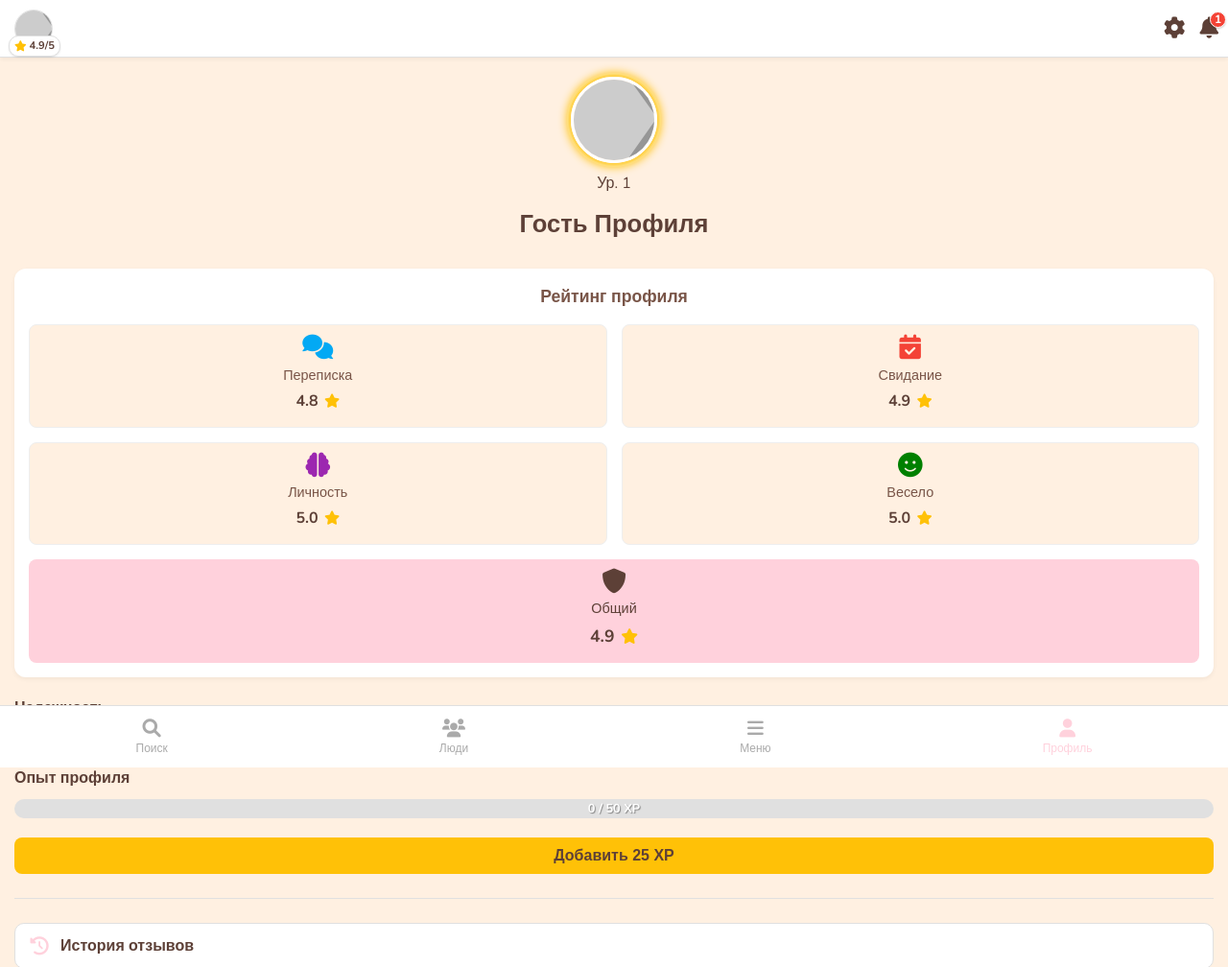
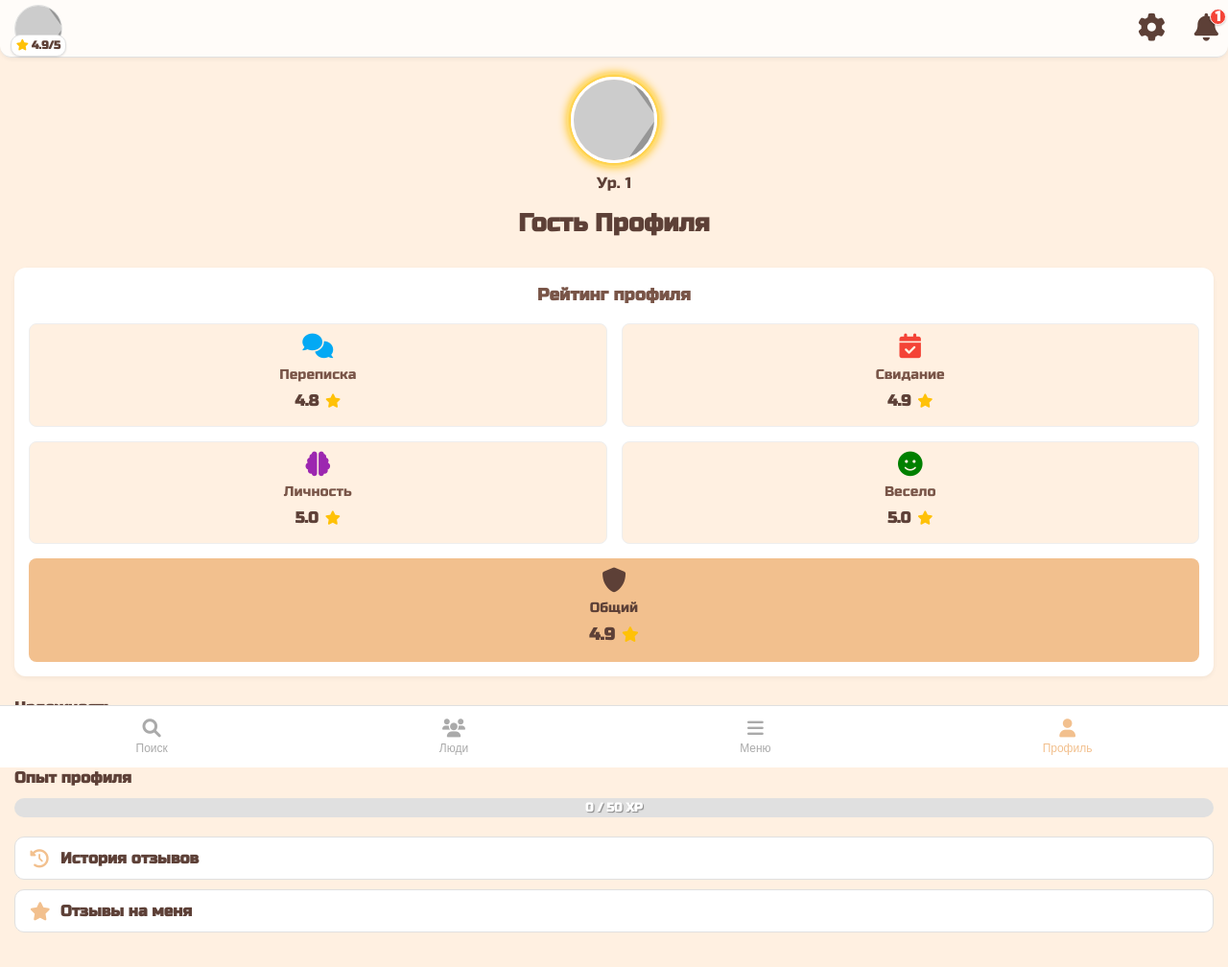
Before and after one commit to monsteratum228/monsteratum228.github.io, a plain HTML site: page index.html in a window 1280 px wide. Shown: the top 1008 px of the page at 96% size. Drawn offline with nearby package versions, Linux system fonts and the light colour scheme; placeholder pictures from the web are drawn by us.

Commit message:
font + color upd

```diff
--- a/index.html
+++ b/index.html
@@ -6,7 +6,7 @@
     <title>DateChecker</title>
     <link rel="preconnect" href="https://fonts.googleapis.com">
     <link rel="preconnect" href="https://fonts.gstatic.com" crossorigin>
-    <link href="https://fonts.googleapis.com/css2?family=Nunito:wght@400;600;700&display=swap" rel="stylesheet">
+    <link href="https://fonts.googleapis.com/css2?family=Lobster&family=Russo+One&display=swap" rel="stylesheet">
     <link rel="stylesheet" href="https://cdnjs.cloudflare.com/ajax/libs/font-awesome/6.0.0-beta3/css/all.min.css">
     <link rel="stylesheet" href="style.css">
     <script src="https://telegram.org/js/telegram-web-app.js"></script>
@@ -23,10 +23,10 @@
                 </div>
             </div>
             <div class="header-icons"> <div class="settings-icon header-icon" data-modal-target="modal-settings" title="Настройки">
-                    <i class="fas fa-cog"></i>
+                    <i class="fas fa-cog "></i>
                 </div>
                 <div class="notification-icon-container header-icon" title="Уведомления">
-                     <i class="fas fa-bell"></i>
+                     <i class="fas fa-bell "></i>
                      <span class="notification-badge">1</span>
                 </div>
             </div>
@@ -92,9 +92,9 @@
                 </div>
             </div>
 
-             <button id="add-xp-button" class="test-button">Добавить <span id="xp-value-to-add">25</span> XP</button>
+             <!-- <button id="add-xp-button" class="test-button">Добавить <span id="xp-value-to-add">25</span> XP</button> -->
 
-            <hr class="profile-divider" >
+            <!--<hr class="profile-divider" > -->
 
             <div class="profile-actions">
                 <button class="action-button" data-target="page-reviews-history"> <i class="fas fa-history action-icon"></i>
@@ -223,7 +223,7 @@
             <div class="search-container">
                 <h2>Поиск пользователя</h2>
                 <p>Введите ссылку на профиль Telegram или username:</p>
-                <input type="text" id="search-input" placeholder="@username или t.me/username">
+                <input type="text" id="search-input" placeholder="@username или t.me/user">
                 <button class="search-button">Найти</button>
             </div>
         </section>
--- a/script.js
+++ b/script.js
@@ -502,10 +502,10 @@ document.addEventListener('DOMContentLoaded', () => {
              if (starCounts[i] > 0) { // Показываем только те, что есть
                   summaryHTML += `
                      <div class="star-rating-line">
-                         <span class="star-icons">${'<i class="fas fa-star"></i>'.repeat(i)}</span>
-                         <span class="star-label">${i} ${i > 1 && i < 5 ? 'звезды' : 'звезд'}:</span>
-                         <span class="star-count">${starCounts[i]}</span>
-                     </div>
+                    <span class="star-icons">${'<i class="fas fa-star"></i>'.repeat(i)}</span>
+                    <span class="star-label">${i} ${i === 1 ? 'звезда' : (i > 1 && i < 5 ? 'звезды' : 'звезд')}:</span>
+                    <span class="star-count">${starCounts[i]}</span>
+                    </div>
                  `;
              }
          }
--- a/style.css
+++ b/style.css
@@ -1,6 +1,6 @@
 /* Основные стили и переменные */
 :root {
-    --primary-pink: #FFD1DC; /* Нежно-розовый */
+    --primary-pink: #f2c08e; /* кандидаты: f2c08e FFD1DC */
     --soft-beige: #FFF0E1; /* Мягкий бежевый */
     --white: #FFFFFF;
     --text-color: #5D4037; /* Коричневатый для текста */
@@ -24,7 +24,7 @@
      --green: #4CAF50;
 
     /* Шрифты */
-    --font-main: 'Nunito', sans-serif; /* Новый шрифт */
+    --font-main: 'Russo One', sans-serif; /* Новый шрифт */
 }
 
 * {
@@ -48,8 +48,10 @@ body {
     left: 0;
     width: 100%;
     height: var(--header-height);
-    background-color: var(--white);
+    background-color: rgba(255, 255, 255, 0.8);
     box-shadow: 0 2px 4px rgba(0, 0, 0, 0.05);
+    border-bottom-left-radius: 12px; /* Закругляем левый нижний угол */
+    border-bottom-right-radius: 12px;
     border-bottom: 1px solid var(--border-color);
     display: flex;
     align-items: center;
@@ -67,7 +69,7 @@ body {
 .header-icons {
     display: flex;
     align-items: center;
-    gap: 15px; /* Расстояние между иконками */
+    gap: 30px; /* Расстояние между иконками */
 }
 
 .header-icon {
@@ -75,7 +77,7 @@ body {
     cursor: pointer;
 }
 .header-icon i {
-    font-size: 1.4em;
+    font-size: 1.8em;
     color: var(--text-color);
     display: block; /* Убирает лишние отступы под иконкой */
 }
@@ -93,7 +95,7 @@ body {
     border-radius: 50%;
     width: 17px; /* Размер */
     height: 17px;
-    font-size: 0.75em; /* Размер цифры */
+    font-size: 0.9em; /* Размер цифры */
     display: flex;
     justify-content: center;
     align-items: center;
@@ -108,8 +110,8 @@ body {
 }
 
 .avatar {
-    width: 40px;
-    height: 40px;
+    width: 50px;
+    height: 50px;
     border-radius: 50%;
     object-fit: cover;
     border: 1px solid var(--border-color);
@@ -117,12 +119,12 @@ body {
 
 .rating {
     position: absolute;
-    bottom: -9px;
-    right: -8px;
+    bottom: -4px;
+    right: -4px;
     background-color: var(--white);
     border-radius: 10px;
     padding: 1px 5px;
-    font-size: 0.7em;
+    font-size: 0.73em;
     font-weight: bold;
     border: 1px solid var(--border-color);
     box-shadow: 0 1px 2px rgba(0,0,0,0.1);
@@ -136,7 +138,7 @@ body {
 }
 
 .settings-icon i {
-    font-size: 1.4em;
+    font-size: 1.8em;
     color: var(--text-color);
     cursor: pointer;
 }
@@ -369,7 +371,7 @@ body {
 }
 
 .progress-bar-fill.reliability {
-    background: linear-gradient(to right, #c1ffc2, #5bff00) /* Градиент от красного к зеленому */
+    background: linear-gradient(to right, var(--red), var(--orange), var(--yellow), var(--light-green), var(--green));
 }
 
 .xp-bar-fill {
@@ -688,6 +690,7 @@ body {
     border-radius: 20px; /* Скругленные края */
     margin-bottom: 15px;
     text-align: center;
+    font-family: var(--font-main);
 }
 #search-input:focus {
     outline: none;
@@ -705,6 +708,7 @@ body {
     border-radius: 20px;
     cursor: pointer;
     transition: background-color 0.2s ease;
+
 }
 .search-button:hover {
     background-color: #FFB6C1; /* Чуть темнее розовый при наведении */
@@ -725,6 +729,7 @@ body {
     align-items: center;
     padding: 5px 0;
     z-index: 1000;
+
 }
 
 .nav-button {
@@ -743,6 +748,7 @@ body {
 .nav-button i {
     font-size: 1.6em; /* Размер иконки */
     margin-bottom: 4px;
+
 }
 
 .nav-button.active {
@@ -751,8 +757,6 @@ body {
 .nav-button:hover {
      color: var(--text-color); /* Цвет при наведении */
 }
-
-
 /* Стили модального окна */
 .modal-overlay {
     position: fixed;
```
